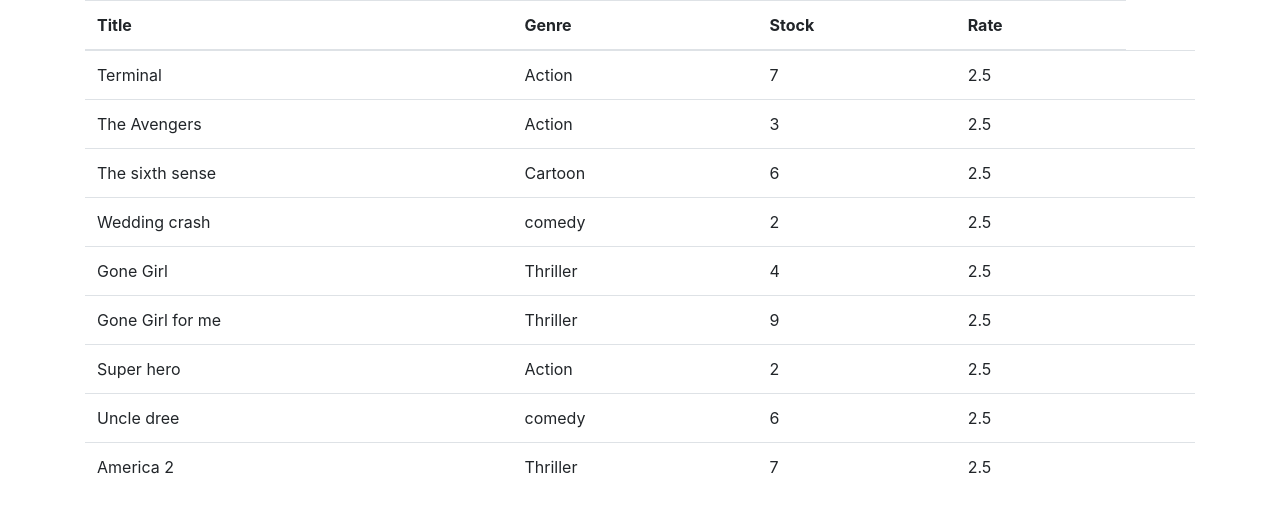
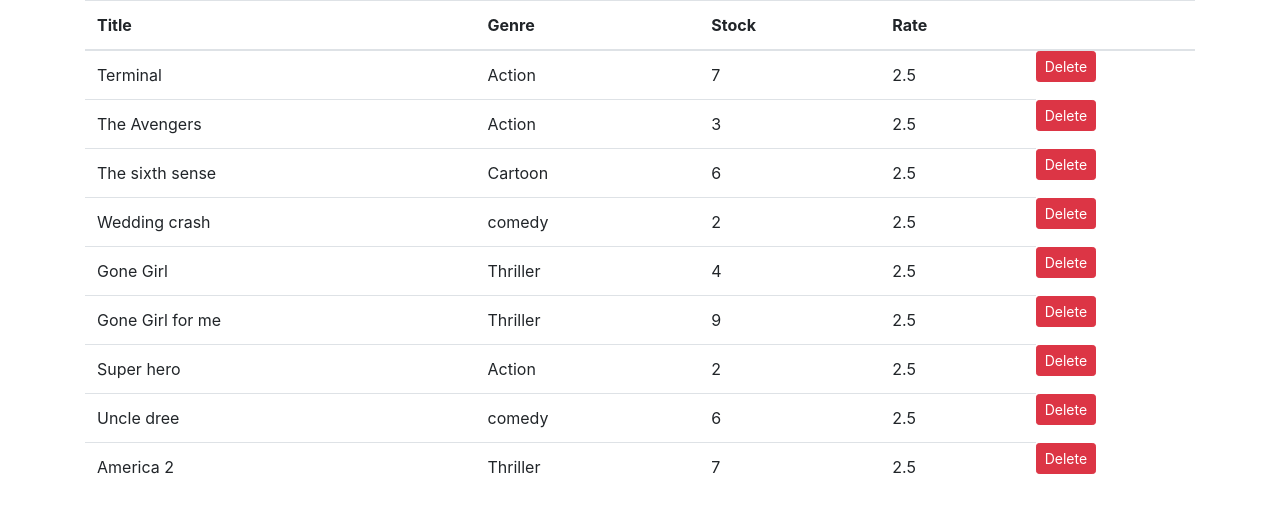
Before and after one commit to BenMukebo/Vid, a React (Create React App) app: page / in a window 1280 px wide. Shown: the top 512 px of the page. Built offline with nearby package versions, Linux system fonts and the light colour scheme.

Commit message:
Add delete button on wich row.

```diff
--- a/src/components/movies.jsx
+++ b/src/components/movies.jsx
@@ -16,6 +16,7 @@
             <th>Genre</th>
             <th>Stock</th>
             <th>Rate</th>
+            <th></th>
           </tr>
         </thead>
 
@@ -26,7 +27,7 @@
               <td>{movie.genre.name}</td>
               <td>{movie.numberInstock}</td>
               <td>{movie.dailyRentalRate}</td>
-              <td></td>
+              <button className="btn btn-danger btn-sm"> Delete </button>
             </tr>
           ))}
         </tbody>
```
